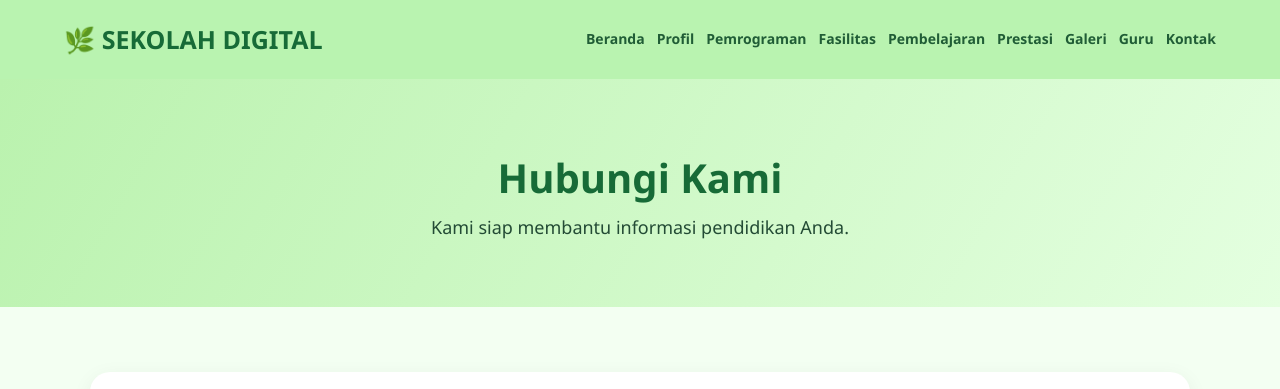
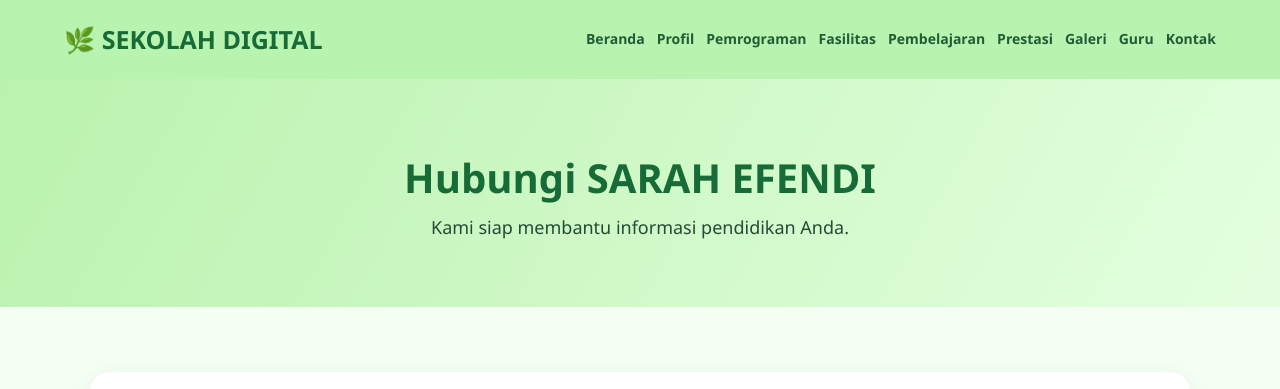
Before and after one commit to fathurrohman250728/fathurrohman250728.github.io, a plain HTML site: page kontak.html in a window 1280 px wide. Shown: the top 389 px of the page. Drawn offline with Linux system fonts and the light colour scheme.

Commit message:
Update kontak.html

```diff
--- a/kontak.html
+++ b/kontak.html
@@ -24,7 +24,7 @@
 </header>
 
 <section class="page-hero">
-    <h1>Hubungi Kami</h1>
+    <h1>Hubungi SARAH EFENDI</h1>
     <p>Kami siap membantu informasi pendidikan Anda.</p>
 </section>
 
```
